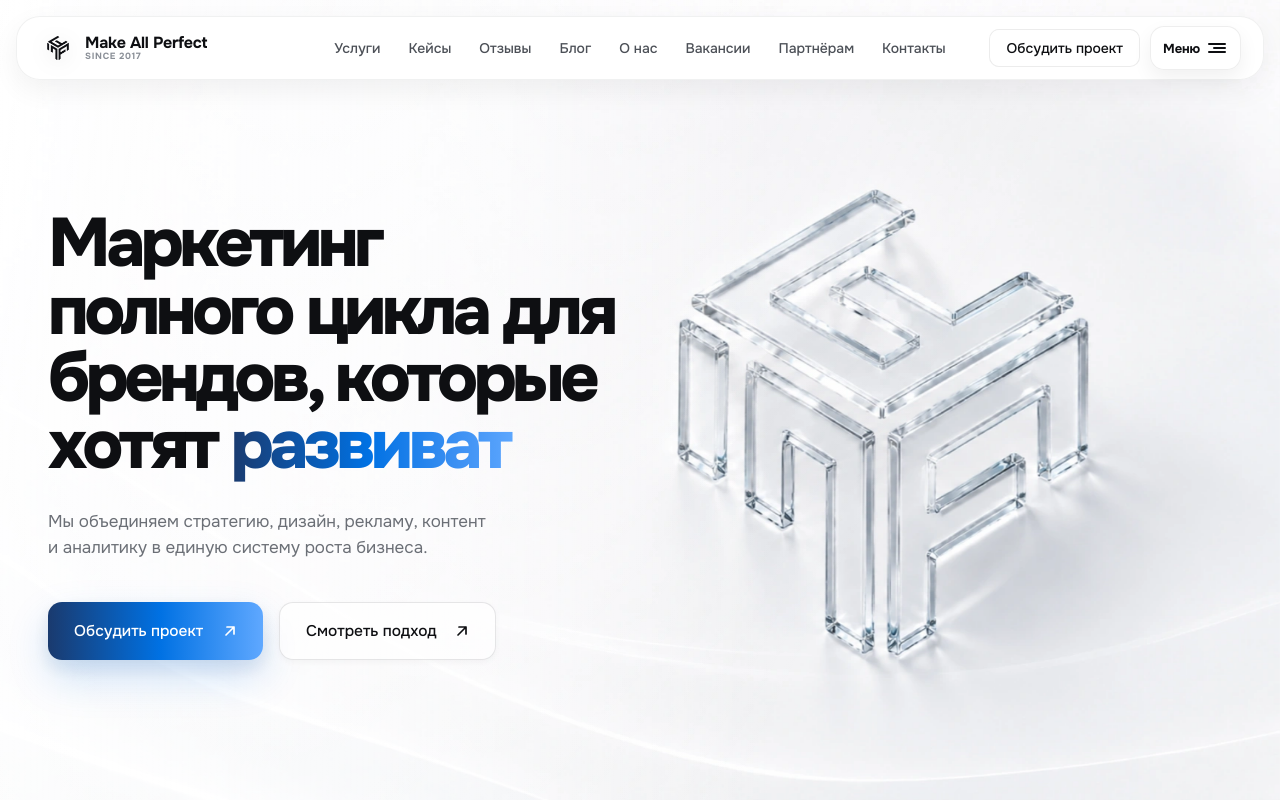
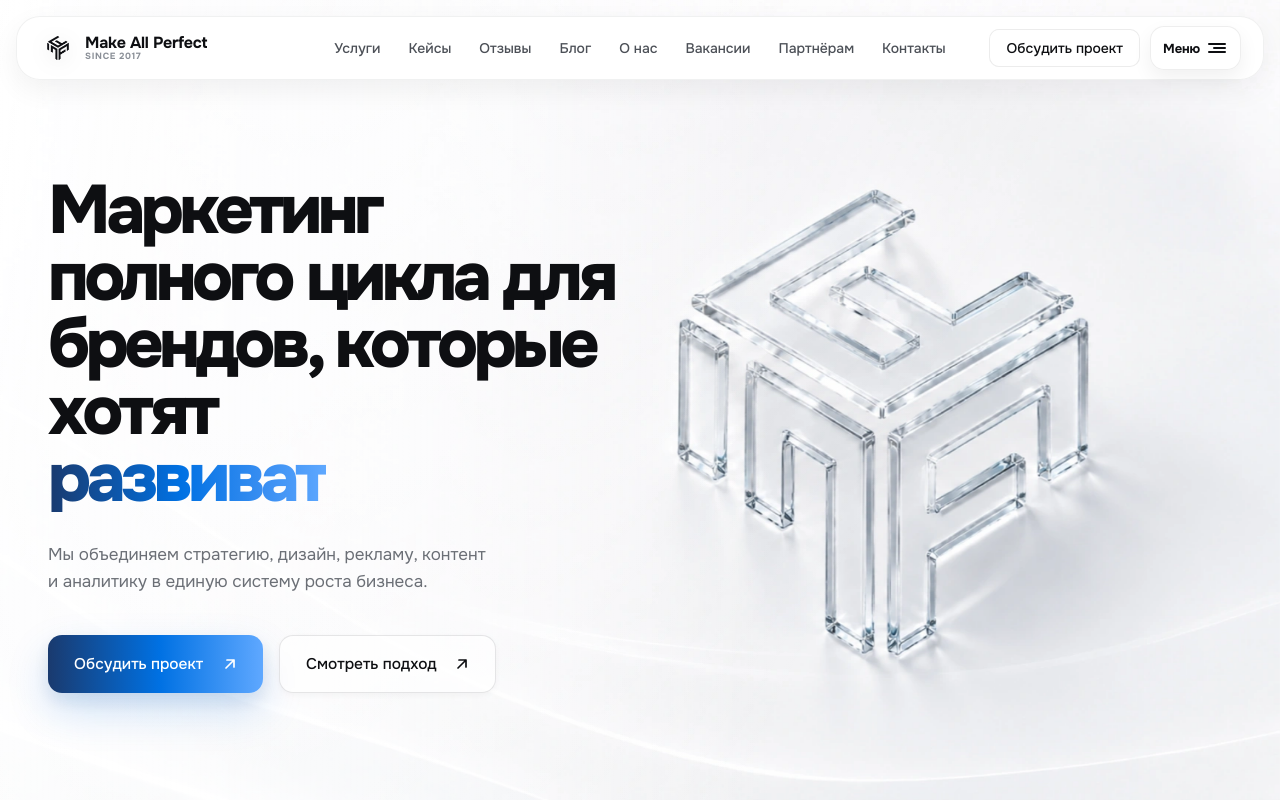
Before and after one commit to makeallperfectcompany/map2, a Next.js app: page / in a window 1280 px wide. Shown: the top 800 px of the page. Built offline with nearby package versions, Linux system fonts and the light colour scheme.

Commit message:
fix: фикс ширина 7.2em контейнера — без layout shift при удалении

```diff
--- a/src/components/sections/AnimatedWord.module.css
+++ b/src/components/sections/AnimatedWord.module.css
@@ -1,5 +1,14 @@
+.container {
+  display: inline-block;
+  width: 7.2em;
+  text-align: left;
+  overflow: visible;
+  vertical-align: bottom;
+  white-space: nowrap;
+}
+
 .text {
-  padding-right: 0.12em;
+  display: inline-block;
   background: linear-gradient(90deg, #1A3A6E 0%, #0071E3 48%, #3A8FF2 78%, #5FA8FF 100%);
   -webkit-background-clip: text;
   -webkit-text-fill-color: transparent;
--- a/src/components/sections/AnimatedWord.tsx
+++ b/src/components/sections/AnimatedWord.tsx
@@ -76,8 +76,8 @@ export default function AnimatedWord() {
   }, [phase]);
 
   return (
-    <span className={styles.text}>
-      {text}
+    <span className={styles.container}>
+      <span className={styles.text}>{text}</span>
     </span>
   );
 }
```
